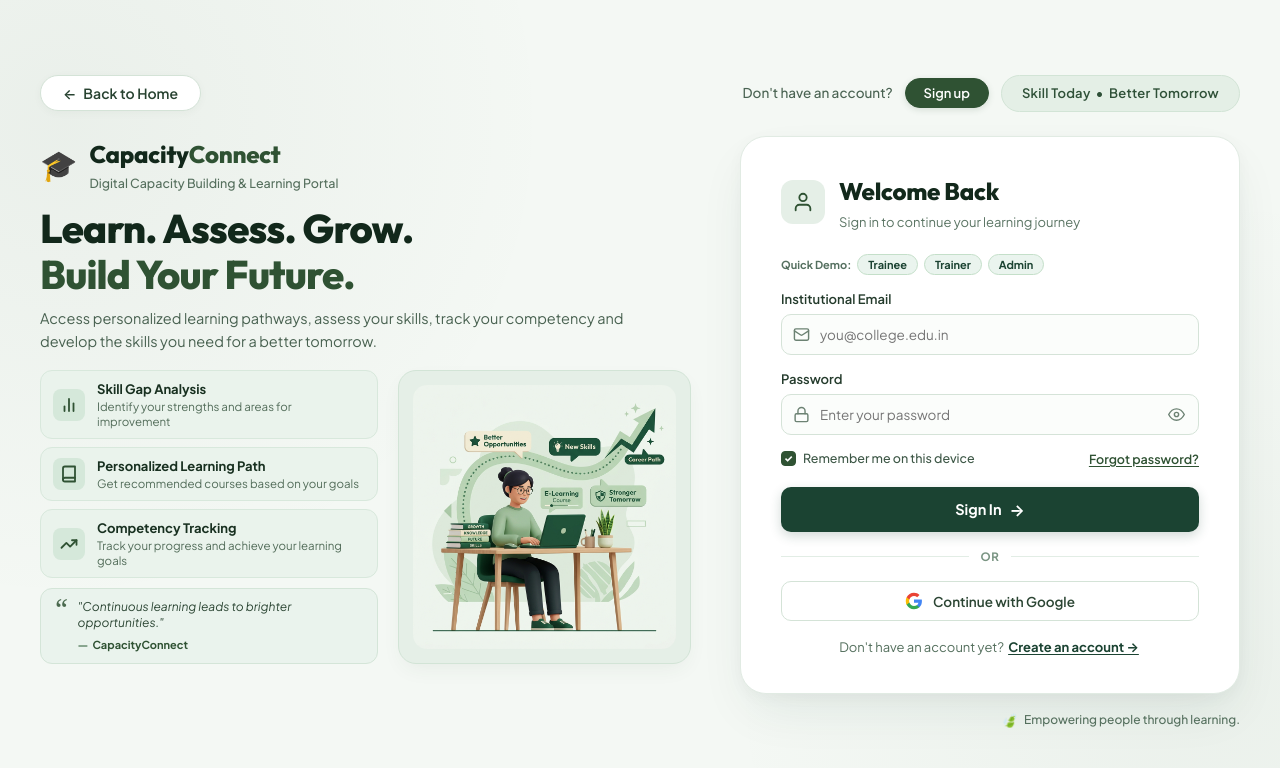
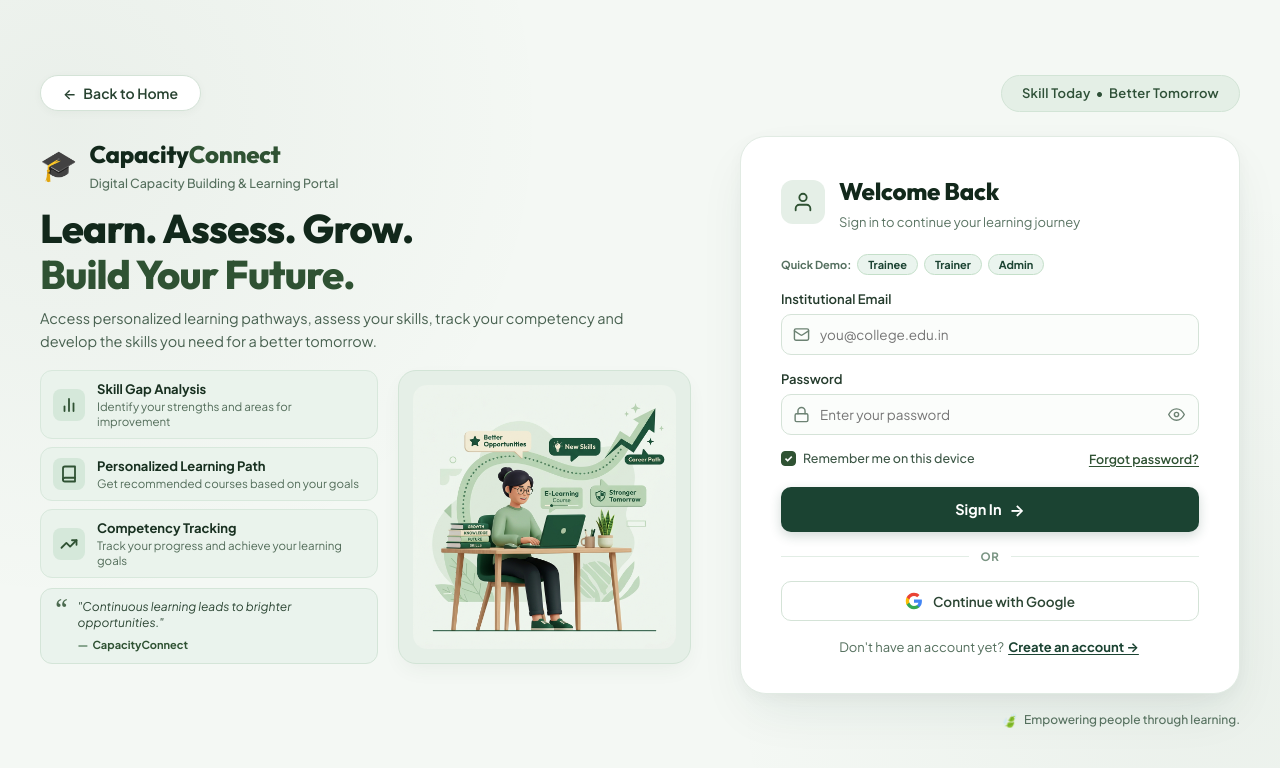
Before and after one commit to Adityajaiswal2007/sih-75, a React (Vite) app: page / in a window 1280 px wide. Both pictures are taken after a click on the button "Sign In". Shown: the top 768 px of the page. Built offline with nearby package versions, Linux system fonts and the light colour scheme; no server answers; a web font is replaced by a local one.

Commit message:
remove Don't have an account? Sign up which has come by mistake

```diff
--- a/src/components/login/LoginPage.jsx
+++ b/src/components/login/LoginPage.jsx
@@ -121,14 +121,6 @@ export default function LoginPage({ onBack, onDashboard, initialRole = 'trainee'
             <span className="back-arrow">←</span> Back to Home
           </button>
           <div className="signin-nav-right-actions">
-            <span className="signin-nav-signup-text">Don't have an account?</span>
-            <button
-              type="button"
-              className="btn-nav-signup-pill"
-              onClick={() => setShowSignup(true)}
-            >
-              Sign up
-            </button>
             <div className="signin-slogan-pill">
               <span>Skill Today &nbsp;•&nbsp; Better Tomorrow</span>
             </div>
```
